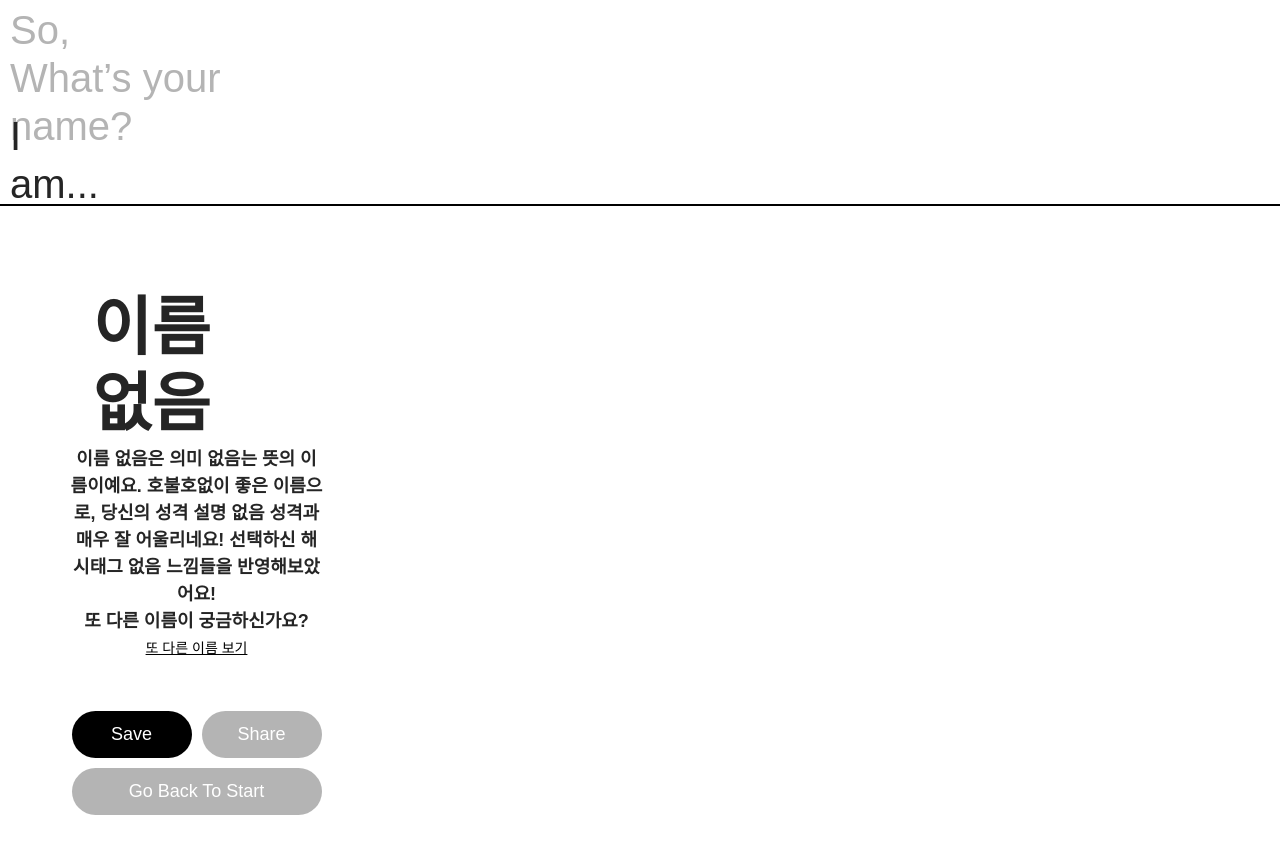
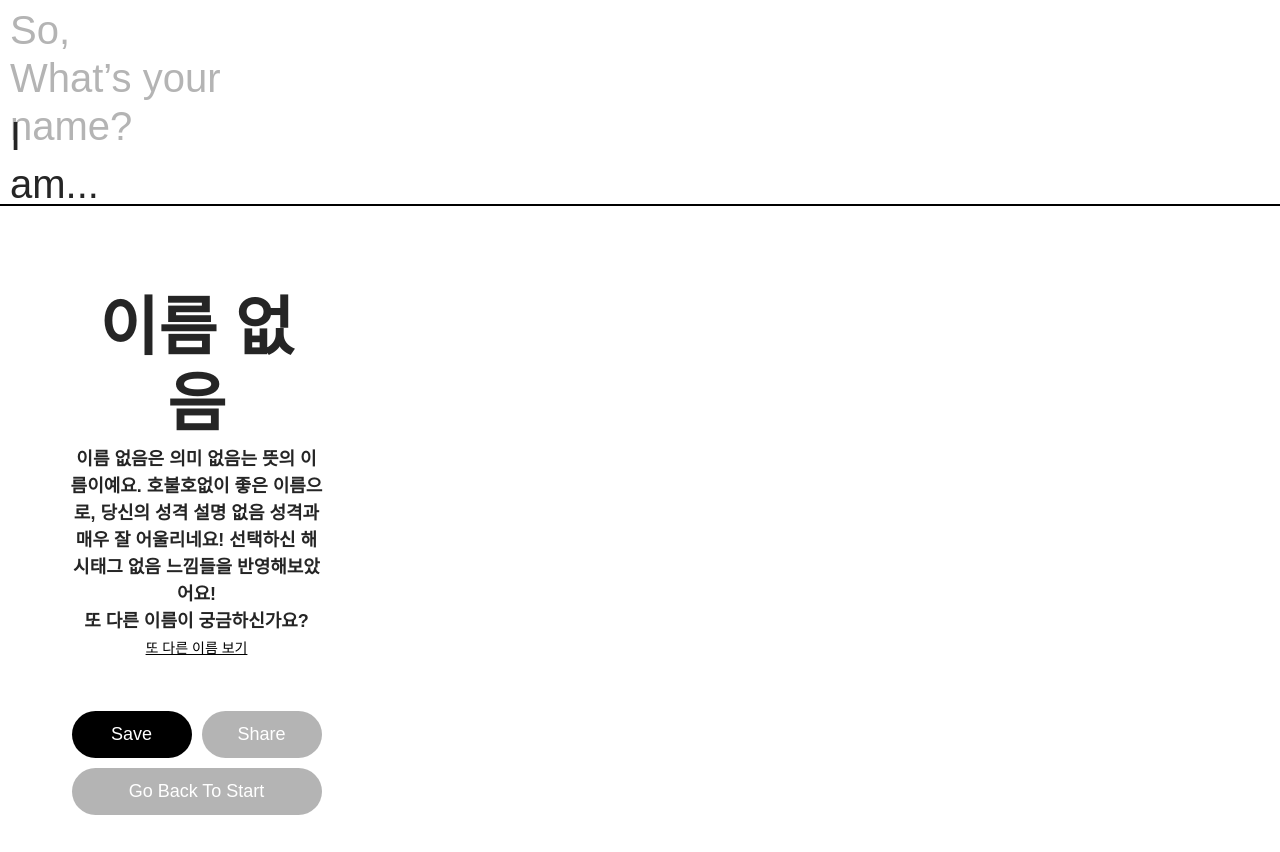
Before and after one commit to Team-YourName/yourname, a Vue app: page /result in a window 1280 px wide. Shown: the top 852 px of the page. Built offline with nearby package versions, Linux system fonts and the light colour scheme; a web font is replaced by a local one.

Commit message:
fix : 결과 이름 중앙 정렬

```diff
--- a/src/pages/ResultPage.vue
+++ b/src/pages/ResultPage.vue
@@ -236,7 +236,7 @@ function loadData() {
 .name {
   font-family: 'San Francisco', sans-serif;
   text-align: center;
-  width: 163px;
+  width: 100%;
   height: 76px;
   left: 115px;
   top: 234px;
```
